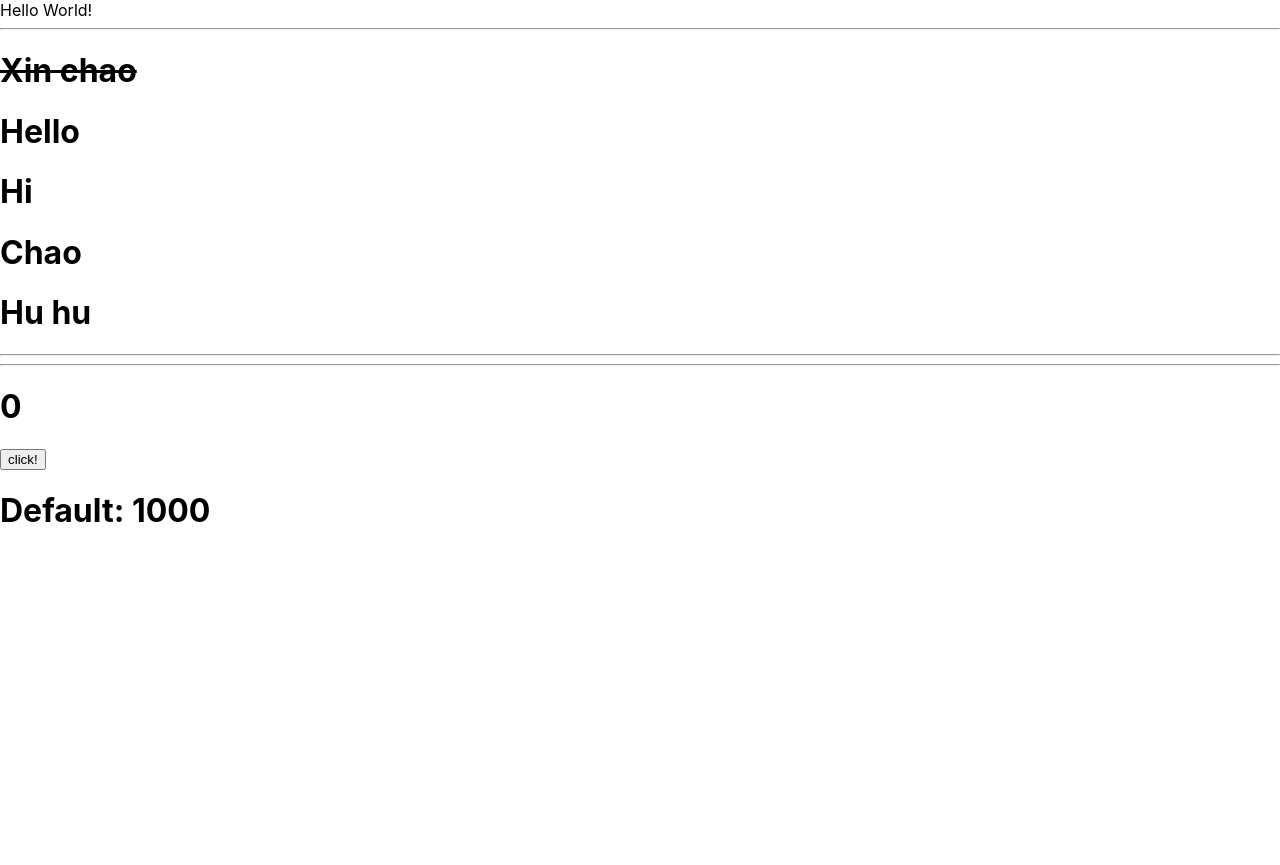
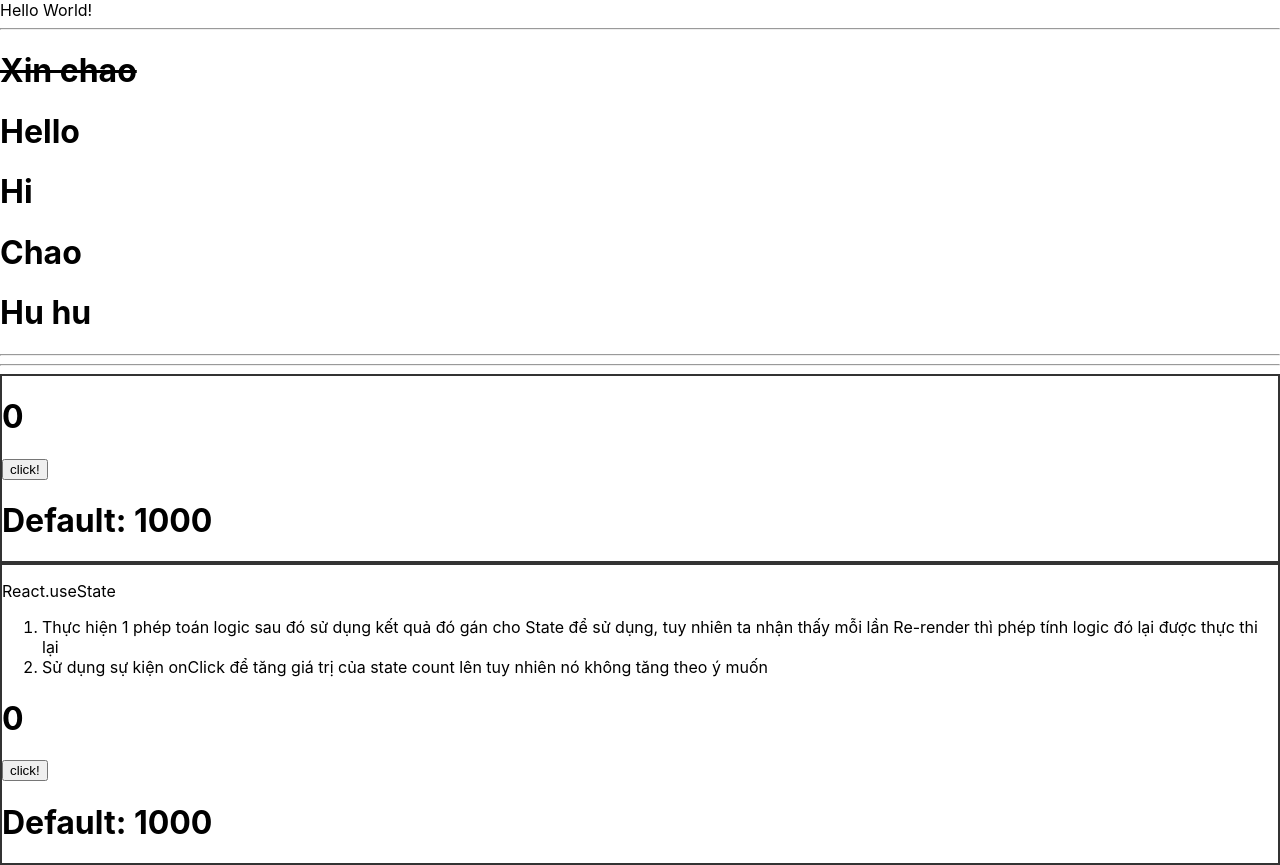
Before and after one commit to thangtranse/test-react-app, a React (Create React App) app: page / in a window 1280 px wide. Before the commit the page ends 800 px from the top, so only its background shows below. Built offline with nearby package versions, Linux system fonts and the light colour scheme.

Commit message:
feat: update document

```diff
--- a/src/App.js
+++ b/src/App.js
@@ -1,8 +1,7 @@
 import Todo from "./components/todo";
 import HelloWorld from "./components/helloWorld";
-import CountComponent from "./components/count/count";
+import { CountComponent, CountFirstComponent } from "./components/count/count";
 function App() {
-
   const todo = [
     { id: 1, title: "Xin chao", completed: true },
     { id: 2, title: "Hello", completed: false },
@@ -21,6 +20,7 @@ function App() {
       <hr />
       <hr />
       <CountComponent />
+      <CountFirstComponent />
     </div>
   );
 }
--- a/src/components/count/count.jsx
+++ b/src/components/count/count.jsx
@@ -3,23 +3,16 @@ import React from "react";
 const orders = [300, 200, 500];
 
 function CountComponent() {
-  // const totalFnc = orders.reduce((num, cur) => num + cur);
-  // console.log(totalFnc);
-  // const [total, setTotal] = React.useState(totalFnc);
+
   const [total, setTotal] = React.useState(() => {
     const totalFnc = orders.reduce((num, cur) => num + cur);
-    console.log(totalFnc);
+    console.log('React.useState', totalFnc);
     return totalFnc;
   });
 
   const [count, setCount] = React.useState(0);
 
   const handleClickCount = () => {
-    // -> Nếu gọi ntn thì react chỉ render đúng 1 lần tức giá trị chỉ +1
-    // setCount(count + 1);
-    // setCount(count + 1);
-    // setCount(count + 1);
-
     // Callback -> gọi ntn thì giá trị sẽ lập tức +3
     setCount((prevState) => prevState + 1);
     setCount((prevState) => prevState + 1);
@@ -29,14 +22,45 @@ function CountComponent() {
   };
 
   console.log("re-render");
-
   return (
-    <>
+    <div style={{border: '2px solid #333'}}>
       <h1>{count}</h1>
       <button onClick={handleClickCount}>click!</button>
       <h1>Default: {total}</h1>
-    </>
+    </div>
   );
 }
 
-export default CountComponent;
+function CountFirstComponent() {
+
+  const totalFnc = orders.reduce((num, cur) => num + cur);
+  console.log("Total after useState:", totalFnc)
+  const [total, setTotal] = React.useState(totalFnc);
+  const [count, setCount] = React.useState(0);
+
+  const handleClickCount = () => {
+    // -> Nếu gọi ntn thì react chỉ render đúng 1 lần tức giá trị chỉ +1
+    setCount(count + 1);
+    setCount(count + 1);
+    setCount(count + 1);
+  };
+
+  console.log("re-render");
+  return (
+    <div style={{border: '2px solid #333'}}>
+      <p>React.useState</p>
+      <ol>
+        <li>Thực hiện 1 phép toán logic sau đó sử dụng kết quả đó gán cho State để sử dụng, tuy nhiên ta nhận thấy mỗi lần Re-render thì phép tính logic đó lại được thực thi lại</li>
+        <li>Sử dụng sự kiện onClick để tăng giá trị của state count lên tuy nhiên nó không tăng theo ý muốn</li>
+      </ol>
+      <h1>{count}</h1>
+      <button onClick={handleClickCount}>click!</button>
+      <h1>Default: {total}</h1>
+    </div>
+  );
+}
+
+export {
+  CountComponent,
+  CountFirstComponent
+};
```
